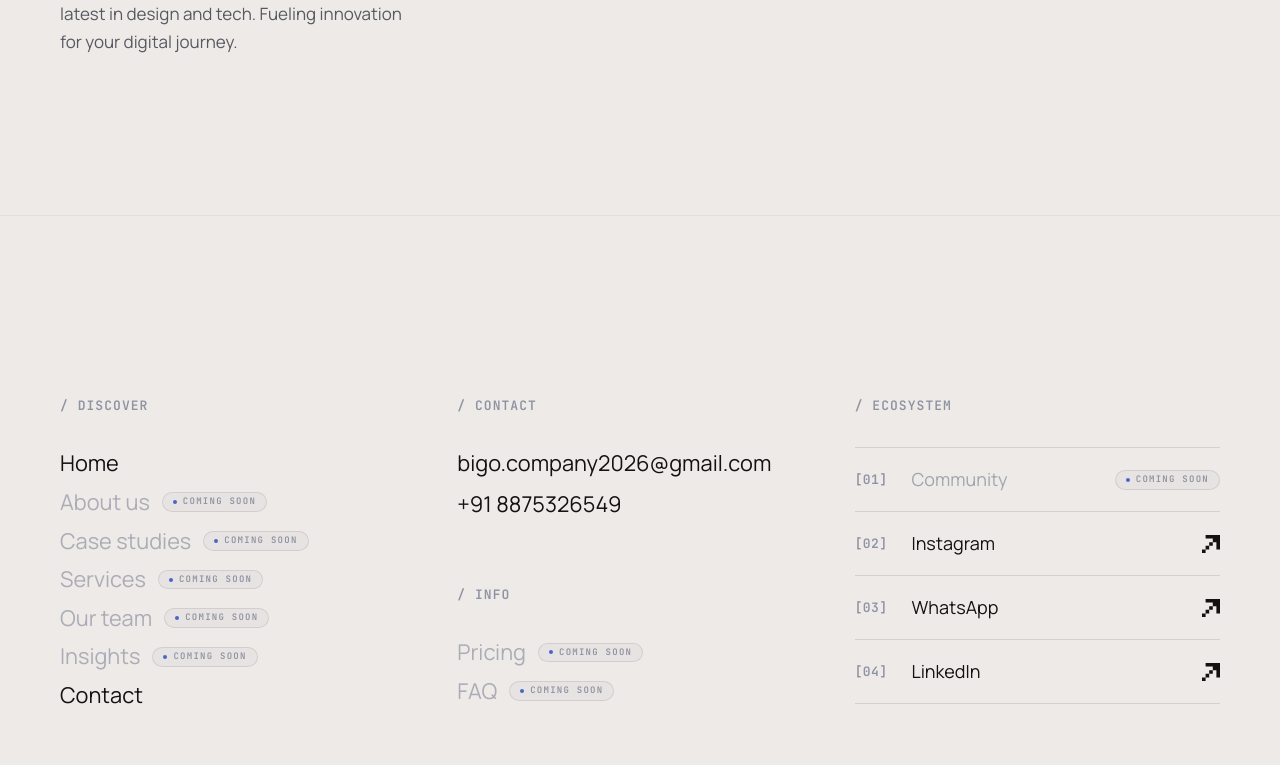
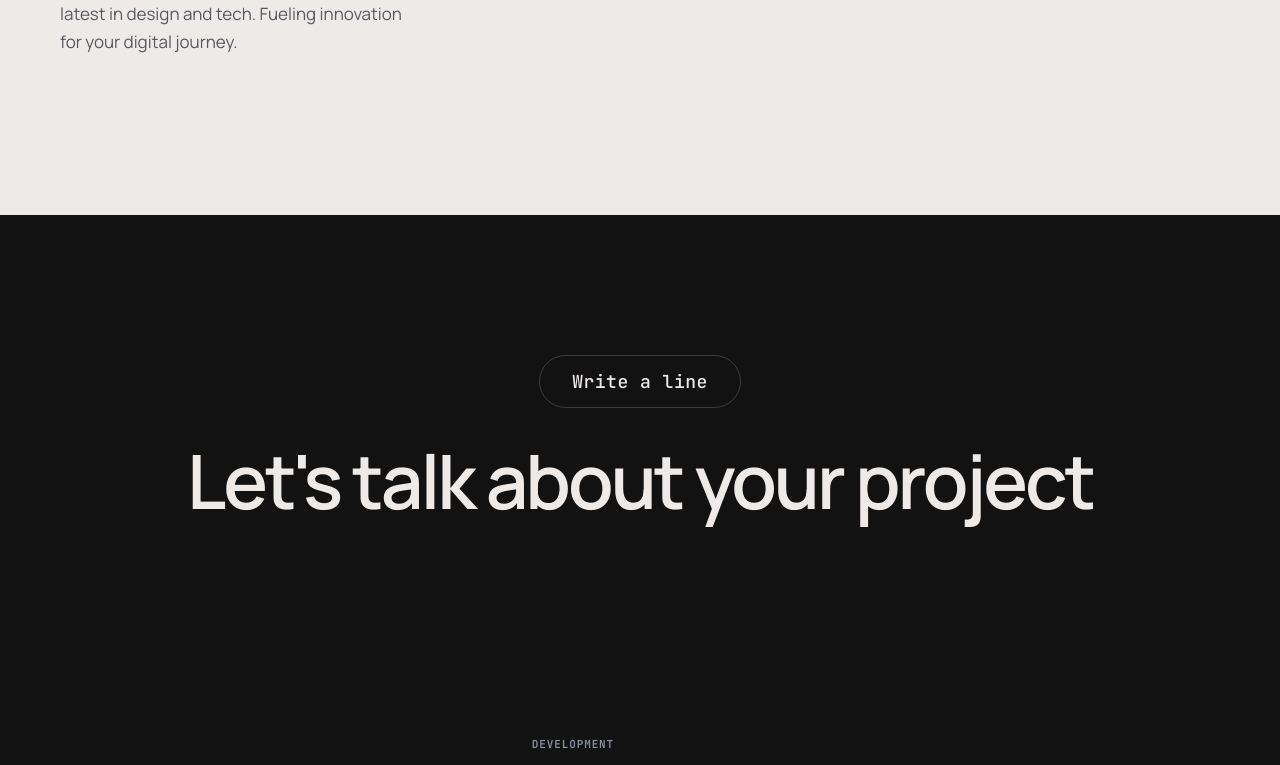
Before and after one commit to yagyaXsen/bigO, a Next.js app: page /contact in a window 1280 px wide. Shown: the part 3497-4262 px from the top of the page. Built offline with nearby package versions, Linux system fonts and the light colour scheme; grey boxes are pictures that could not be loaded.

Commit message:
feat: keep MarqueeCta on contact page and PhysicsCta on landing page

```diff
--- a/src/app/contact/page.tsx
+++ b/src/app/contact/page.tsx
@@ -12,6 +12,7 @@ import { EmailContact } from "@/components/EmailContact";
 import { ConnectSection } from "@/components/ConnectSection";
 import { OfficeSection } from "@/components/OfficeSection";
 import { ParallaxDivider } from "@/components/ParallaxDivider";
+import { MarqueeCta } from "@/components/MarqueeCta";
 import { SiteFooter } from "@/components/SiteFooter";
 
 export const metadata: Metadata = {
@@ -39,6 +40,9 @@ export default function ContactPage() {
               <OfficeSection />
             </BlurSection>
             <BlurSection>
+              <MarqueeCta />
+            </BlurSection>
+            <BlurSection>
               <SiteFooter />
             </BlurSection>
           </main>
```
